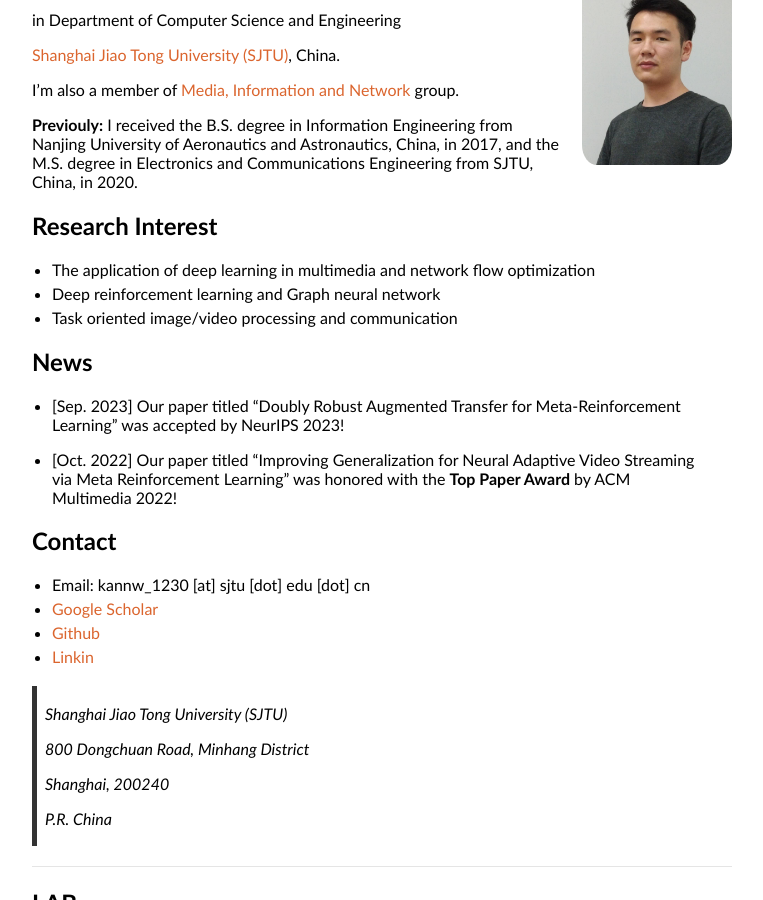
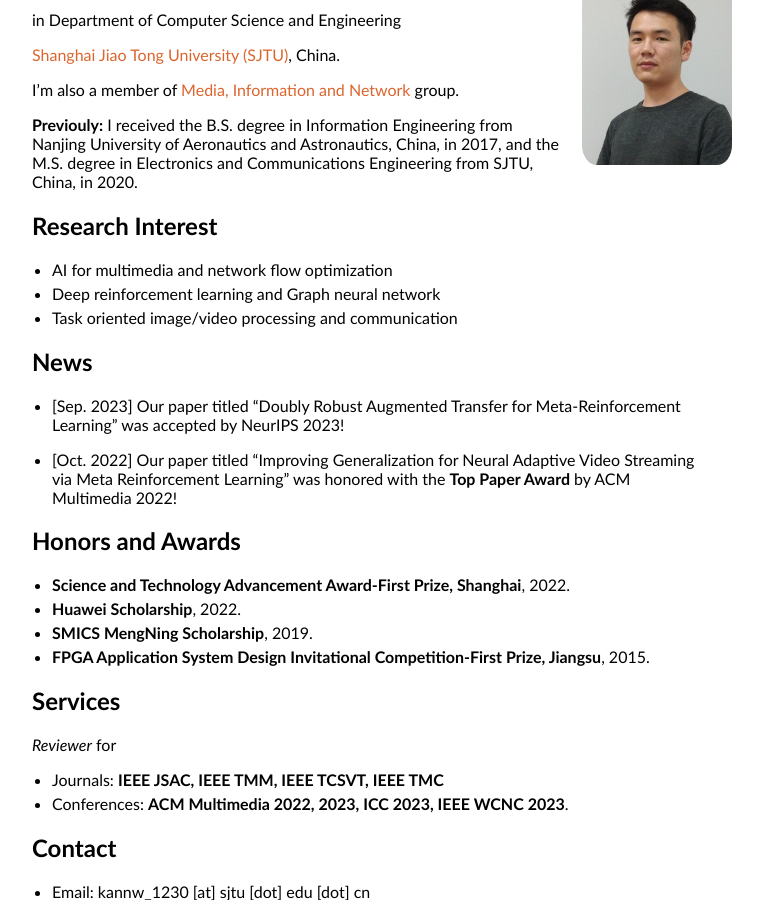
Before and after one commit to confiwent/AcademicPages, a Jekyll site: the page built from index.md, in a window 1280 px wide and 900 px high, scrolled down 224 px. Shown: the whole window, without its empty margins (258-1021 px from the left). Built offline with Jekyll 4.4.1, drawn with Linux system fonts in a browser that asks for light colours; our own code applies the rules of GitHub Pages for plain Markdown files.

Commit message:
update services

```diff
--- a/index.md
+++ b/index.md
@@ -4,7 +4,7 @@ layout: default
 
 # Nuowen Kan (阚诺文)
 
-<img class="profile-picture" src="nwkan_p2.jpg" width = "389" height = "518">
+<img class="profile-picture" src="nwkan_p2.jpg" width = "311" height = "414">
 
 __Ph.D. candidate__
 
@@ -18,7 +18,7 @@ __Previouly:__ I received the B.S. degree in Information Engineering from Nanjin
 
 ## Research Interest
 
-- The application of deep learning in multimedia and network flow optimization
+- AI for multimedia and network flow optimization
 - Deep reinforcement learning and Graph neural network
 - Task oriented image/video processing and communication
 
@@ -28,6 +28,17 @@ __Previouly:__ I received the B.S. degree in Information Engineering from Nanjin
 
 - [Oct. 2022] Our paper titled "Improving Generalization for Neural Adaptive Video Streaming via Meta Reinforcement Learning" was honored with the **Top Paper Award** by ACM Multimedia 2022!
 
+## Honors and Awards
+
+- **Science and Technology Advancement Award-First Prize, Shanghai**, 2022.
+- **Huawei Scholarship**, 2022.
+- **SMICS MengNing Scholarship**, 2019.
+- **FPGA Application System Design Invitational Competition-First Prize, Jiangsu**, 2015.
+
+## Services
+*Reviewer* for
+- Journals: **IEEE JSAC, IEEE TMM, IEEE TCSVT, IEEE TMC**
+- Conferences: **ACM Multimedia 2022, 2023, ICC 2023, IEEE WCNC 2023**.
 
 ## Contact
 
```
